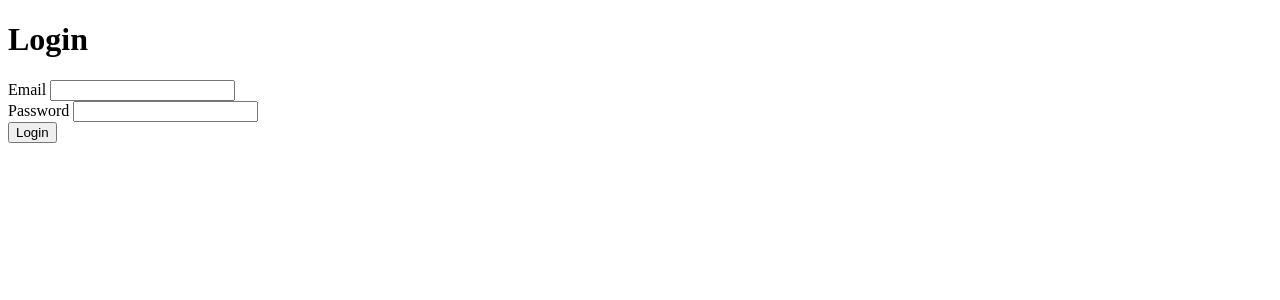
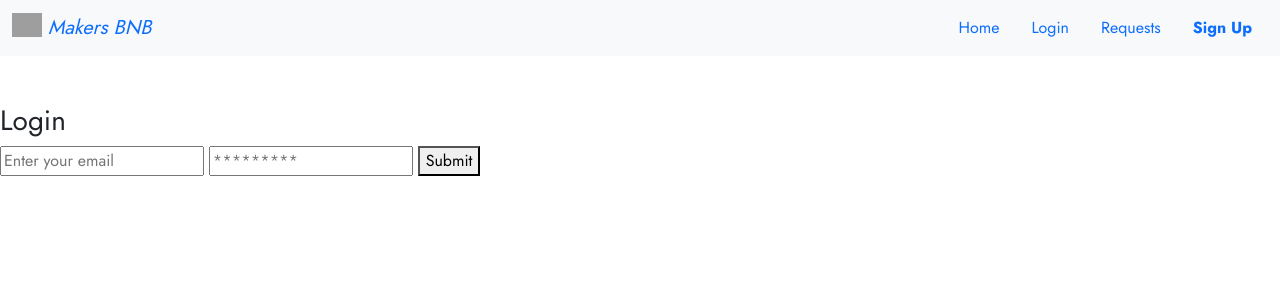
Before and after one commit to amancalledkidd/Makersbnb, a Flask app: page /login in a window 1280 px wide. Shown: the top 300 px of the page. Run offline with Flask 3, Linux system fonts and the light colour scheme; grey boxes are pictures that could not be loaded.

```diff
--- a/app.py
+++ b/app.py
@@ -31,10 +31,10 @@ def signup():
 @app.route('/signup', methods=['POST'])
 def post_signup():
     connection = get_flask_database_connection(app)
+    name = request.form['name']
     email = request.form['email']
-    fname = request.form['fname']
-    lname = request.form['lname']
-    full_name = f"{fname} {lname}"
+
+    full_name = name
     password = request.form['password']
     phone_number = request.form['phone_number']
 
@@ -65,7 +65,7 @@ def post_login():
     try:
         user = user_repository.find_by_email(email)
         if user.password == password:
-            return render_template('index.html', user=user)
+            return render_template('spaces.html', user=user)
         #if password matches log them in
         else:
             return render_template('login.html', error="Password incorrect")
--- a/templates/header.html
+++ b/templates/header.html
@@ -12,6 +12,8 @@
         rel="stylesheet">
     <link href="https://cdn.jsdelivr.net/npm/bootstrap@5.3.1/dist/css/bootstrap.min.css" rel="stylesheet"
         integrity="sha384-4bw+/aepP/YC94hEpVNVgiZdgIC5+VKNBQNGCHeKRQN+PtmoHDEXuppvnDJzQIu9" crossorigin="anonymous">
-    <link rel="stylesheet" href="/static/style.css">
+    <link rel="stylesheet" href="../static/style.css">
+    <link rel="stylesheet" href="../static/loadin.css">
+    <script rel="script" src="../static/loadin.js"></script>
 
 </head>
--- a/templates/login.html
+++ b/templates/login.html
@@ -1,23 +1,64 @@
-<!DOCTYPE html>
-<html lang="en">
+<!doctype html>
+<html lang="EN">
 <head>
-    <meta charset="UTF-8">
+    <meta charset="utf-8">
     <meta name="viewport" content="width=device-width, initial-scale=1.0">
-    <title>Login</title>
+    <title>makers BNB - Log in</title>
+    <link rel="shortcut icon" href="{{ url_for('static', filename='favicon.ico') }}">
+    <link rel="apple-touch-icon" sizes="180x180" href="{{ url_for('static', filename='apple-touch-icon.png') }}">
+    <link rel="preconnect" href="https://fonts.googleapis.com">
+    <link rel="preconnect" href="https://fonts.gstatic.com" crossorigin>
+    <link
+        href="https://fonts.googleapis.com/css2?family=Jost:wght@100;400;700&family=Kumbh+Sans:wght@400;700&display=swap"
+        rel="stylesheet">
+    <link href="https://cdn.jsdelivr.net/npm/bootstrap@5.3.1/dist/css/bootstrap.min.css" rel="stylesheet"
+        integrity="sha384-4bw+/aepP/YC94hEpVNVgiZdgIC5+VKNBQNGCHeKRQN+PtmoHDEXuppvnDJzQIu9" crossorigin="anonymous">
+    <link rel="stylesheet" href="../static/style.css">
+    <link rel="stylesheet" href="../static/form.css">
+    <link rel="stylesheet" href="../static/loadin.css">
+
+
 </head>
 <body>
-    <h1>Login</h1>
-    <form action="/login" method="POST">
+    <div class="loader" id="loader">
+        <div class="box box0">
+          <div></div>
+        </div>
+        <div class="box box1">
+          <div></div>
+        </div>
+        <div class="box box2">
+          <div></div>
+        </div>
+        <div class="box box3">
+          <div></div>
+        </div>
+        <div class="box box4">
+          <div></div>
+        </div>
+        <div class="box box5">
+          <div></div>
+        </div>
+        <div class="box box6">
+          <div></div>
+        </div>
+        <div class="box box7">
+          <div></div>
+        </div>
+        <div class="ground">
+          <div></div>
+        </div>
+      </div>
+    {% include 'navbar.html' %}
+
+    <form action="/login" class="form" method="POST">
         <p>{{error}}</p>
-        <div>
-            <label for="email">Email</label>
-            <input required type="email" name="email" id="email" />
-        </div>
-        <div>
-            <label for="password">Password</label>
-            <input required type="password" name="password" id="password" />
-        </div>
-        <input class='button' type="submit" value='Login'>
+        <div><h3>Login</h3>
+            <input placeholder="Enter your email" id="email" class="input" type="text">
+          <input placeholder="*********" class="input" id="password" type="password">
+
+        <button>Submit</button>
     </form>
+    <script rel="script" src="../static/loadin.js"></script>
 </body>
 </html>
--- a/templates/space.html
+++ b/templates/space.html
@@ -4,7 +4,7 @@
     {% include 'navbar.html' %}
     <div class="margin-cont text-center">
         <h1 class="border-bottom border-primary mb-4 title-main">{{space.name}}</h1>
-        <div class="card mx-auto shadow-lg" style="width: 30rem;">
+        <div class="card mx-auto shadow-lg margin-cont" style="width: 30rem;">
             <img src="{{space.image_url}}" class="card-img-top" alt="listing-image">
             <div class="card-body">
                 <p class="card-title">{{space.description}}</p>
--- a/templates/spaces.html
+++ b/templates/spaces.html
@@ -20,9 +20,9 @@
   <p>Logged in as {{user.name}}</p>
   {%endif%}
 
-  <div class="d-flex justify-content-center p-2 flex-wrap mx-auto border border-light gap-5">
+  <div class="d-flex justify-content-center p-2 flex-wrap mx-auto border border-light gap-5"><br><br>
     {% for space in spaces %}
-    <div class="card bg-primary text-light  shadow-lg" style="width: 18rem;">
+    <div class="card bg-primary text-light  shadow-lg margin-cont" style="width: 18rem;">
       <img src="{{space.image_url}}" class="card-img-top" alt="space-img">
       <div class="card-body">
         <h5 class="shadow"> {{space.name}}</h5>
--- a/templates/style.css
+++ b/templates/style.css
@@ -1,5 +1,4 @@
-body {
+body{
     margin: 0;
     padding: 0;
-    box-sizing: border-box
 }
```
Also changed, not shown: templates/signup.html (+60 -9 lines).
